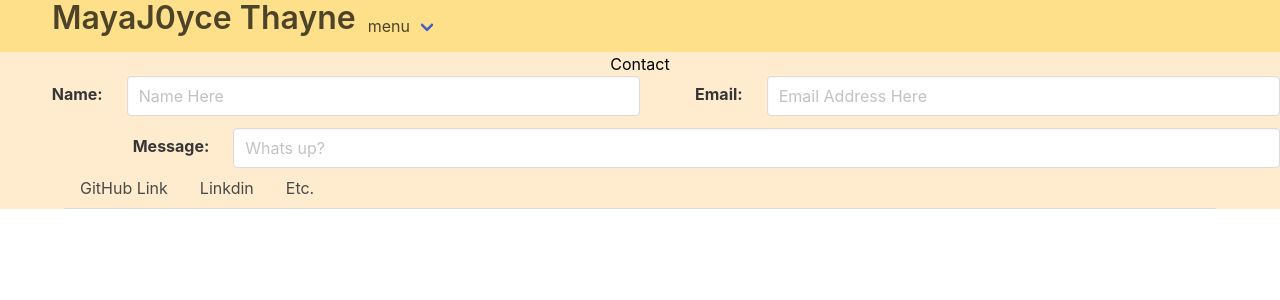
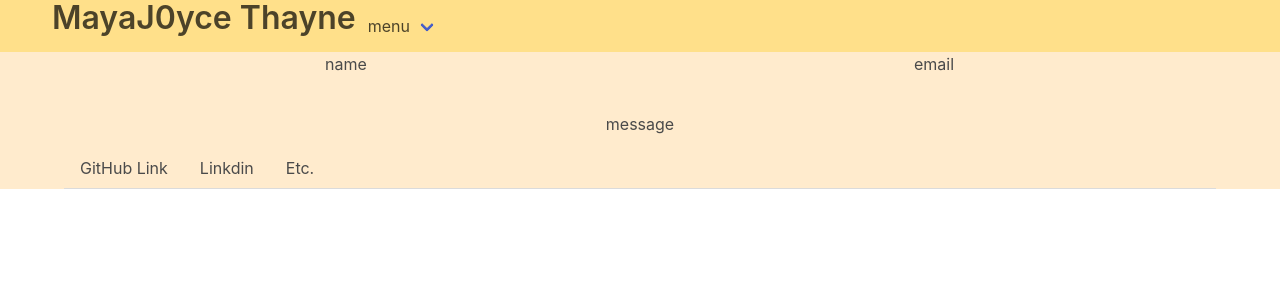
Before and after one commit to mayaj0yce/react20, a React (Create React App) app: page /contact in a window 1280 px wide. Shown: the top 300 px of the page. Built offline with nearby package versions, Linux system fonts and the light colour scheme.

Commit message:
update contact page formating

```diff
--- a/src/pages/Contact/Contact.js
+++ b/src/pages/Contact/Contact.js
@@ -3,10 +3,27 @@
 
 const Contact = () => {
   return (
-    <div class='hero'>Contact
+    <div class='container'>
+      <div class='columns'>
+        <div class='column is-half'>
+          name
+        </div>
+        <div class='column is-half'>
+          email
+
+        </div>
+      </div>
+      <div class='column is-full'>
+        message
+      </div>
+
+
+      {/* <div>
+        <h1> Get in touch with me! </h1> */}
+
         {/* <div class= 'block'>
     <textarea class="box textarea" placeholder="Name Here"></textarea> */}
-
+{/*
         <div class="field is-horizontal">
           <div class="field-label is-normal">
             <label class="label">Name:</label>
@@ -14,7 +31,7 @@
           <div class="field-body">
             <div class="field">
               <p class="control">
-        <input class="input" type="name" placeholder="Name Here"/>
+                <input class="input" type="name" placeholder="Name Here" />
               </p>
             </div>
           </div>
@@ -24,7 +41,7 @@
           <div class="field-body">
             <div class="field">
               <p class="control">
-        <input class="input" type="email" placeholder="Email Address Here"/>
+                <input class="input" type="email" placeholder="Email Address Here" />
               </p>
             </div>
           </div>
@@ -37,11 +54,11 @@
           <div class="field-body">
             <div class="field">
               <p class="control">
-        <input class="input" type="name" placeholder="Whats up?"/>
+                <input class="input" type="name" placeholder="Whats up?" />
               </p>
             </div>
           </div>
-  </div>
+        </div> */}
       </div>
       )
 }
```
Lines whose indentation alone changed are shown as unchanged.
